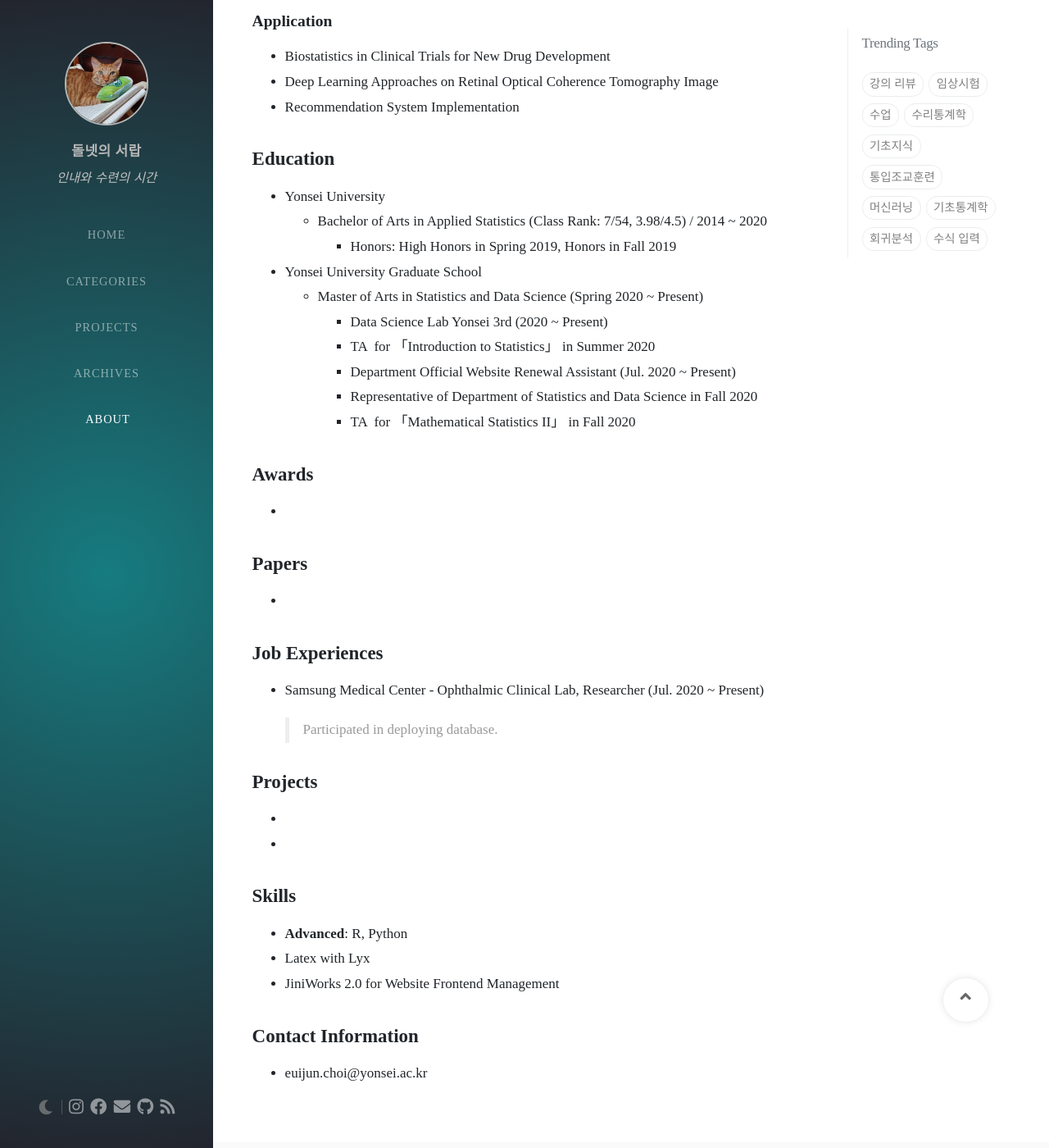
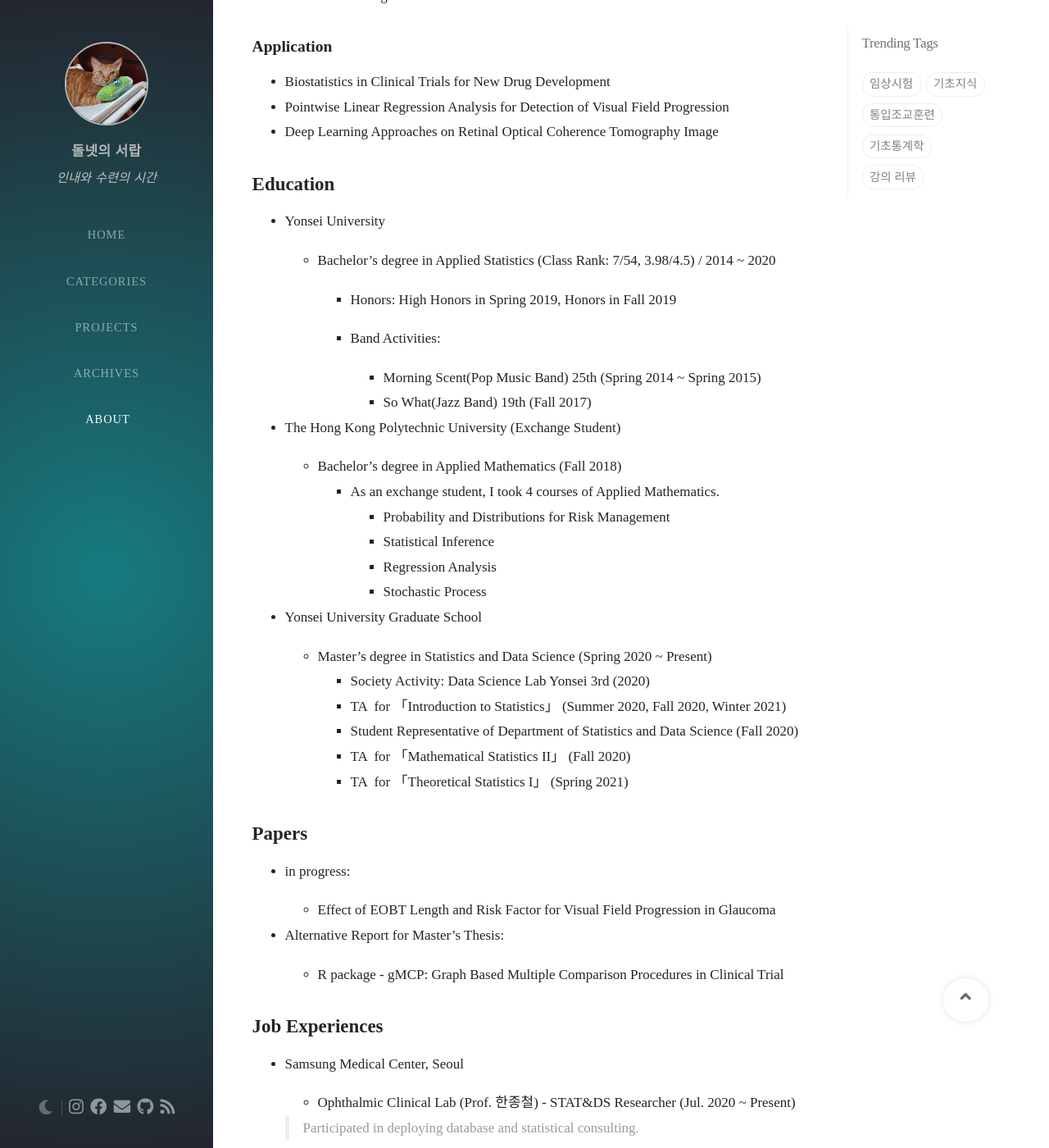
Before and after one commit to Johnnystats/Johnnystats.github.io, a Jekyll site: the page built from tabs/about.md, in a window 1280 px wide and 1400 px high, scrolled down 1052 px. Shown: the whole window at 82% size. Built offline with Jekyll 4.4.1, drawn with Linux system fonts in a browser that asks for light colours; nearby versions of some CDN libraries; some of the changed text lies outside the part shown.

```diff
--- a/tabs/about.md
+++ b/tabs/about.md
@@ -1,5 +1,5 @@
 ---
-title: About me (지속가능한 최신화)
+title: About me
 ---
 
 
@@ -11,64 +11,103 @@ title: About me (지속가능한 최신화)
 > but God is the strength of my heart and my portion forever.
 > (Psalms 73:26)
 
+
+
 ## **Research Interests**
 
 #### **Statistical Methodologies / Theories**
 
-+ Experimental Design
-+ Bayesian Inference (just interest...)
-+ Machine Learning
++ Design of Experiments
++ Nonparametric Statistics
 + Generalized Linear Mixed Model
 + Longitudinal Data Analysis
++ Survival Analysis
++ Machine Learning
+
+
 
 #### **Application**
 
 + Biostatistics in Clinical Trials for New Drug Development
++ Pointwise Linear Regression Analysis for Detection of Visual Field Progression
 + Deep Learning Approaches on Retinal Optical Coherence Tomography Image
-+ Recommendation System Implementation
+
+
 
 ## **Education**
 
 + Yonsei University
-  + Bachelor of Arts in Applied Statistics (Class Rank: 7/54, 3.98/4.5) / 2014 ~ 2020
-    - Honors: High Honors in Spring 2019, Honors in Fall 2019
+
+  + Bachelor's degree in Applied Statistics (Class Rank: 7/54, 3.98/4.5) / 2014 ~ 2020
+
+    + Honors: High Honors in Spring 2019, Honors in Fall 2019
+
+    + Band Activities:
+
+      + Morning Scent(Pop Music Band) 25th (Spring 2014 ~ Spring 2015)
+      + So What(Jazz Band) 19th (Fall 2017)
 
 
+
++ The Hong Kong Polytechnic University (Exchange Student)
+
+  + Bachelor's degree in Applied Mathematics (Fall 2018)
+    + As an exchange student, I took 4 courses of Applied Mathematics.
+      + Probability and Distributions for Risk Management
+      + Statistical Inference
+      + Regression Analysis
+      + Stochastic Process
 
 
 
 - Yonsei University Graduate School
-  - Master of Arts in Statistics and Data Science (Spring 2020 ~ Present)
-    - Data Science Lab Yonsei 3rd (2020 ~ Present)
-    - TA &nbsp;for 「Introduction to Statistics」 in Summer 2020
-    - Department Official Website Renewal Assistant (Jul. 2020 ~ Present)
-    - Representative of Department of Statistics and Data Science in Fall 2020
-    - TA &nbsp;for 「Mathematical Statistics II」 in Fall 2020
+  - Master's degree in Statistics and Data Science (Spring 2020 ~ Present)
+    - Society Activity: Data Science Lab Yonsei 3rd (2020)
+    - TA &nbsp;for 「Introduction to Statistics」 (Summer 2020, Fall 2020, Winter 2021)
+    - Student Representative of Department of Statistics and Data Science (Fall 2020)
+    - TA &nbsp;for 「Mathematical Statistics II」 (Fall 2020)
+    - TA &nbsp;for 「Theoretical Statistics I」 (Spring 2021)
 
-## **Awards**
 
-+
 
 ## **Papers**
 
-+
++ in progress:
+
+  + Effect of EOBT Length and Risk Factor for Visual Field Progression in Glaucoma
+
++ Alternative Report for Master's Thesis:
+
+  - R package - gMCP: Graph Based Multiple Comparison Procedures in Clinical Trial
+
+
 
 ## **Job Experiences**
 
-+ Samsung Medical Center - Ophthalmic Clinical Lab, Researcher (Jul. 2020 ~ Present)
++ Samsung Medical Center, Seoul
 
-  >  Participated in deploying database.
+  + Ophthalmic Clinical Lab (Prof. 한종철) - STAT&DS Researcher (Jul. 2020 ~ Present)
+
+  >  Participated in deploying database and statistical consulting.
+
+
 
 ## **Projects**
 
-+
-+
++ [Department Official Website](https://stat.yonsei.ac.kr/stat/index.do) Renewal Project - Graduate Assistant (Jul. 2020)
++ [College of Commerce and Economics New Letter [Vol.19]](https://ybe.yonsei.ac.kr/ybe/newsletter/1.do?mode=view&articleNo=108023&article.offset=0&articleLimit=10) - Photoshop Assistant (Dec. 2020)
++ Department BK21 Official Website Building Project -  Graduate Assistant (Winter 2021, in progress)
++ BK21 Academic Lunch Seminar (Mar. 2021, in preparation)
+
+
 
 ## **Skills**
 
-+ **Advanced**: R, Python
++ **Advanced**: R, Python Programming
++ SAS Programming
 + Latex with Lyx
-+ JiniWorks 2.0 for Website Frontend Management
+
+
 
 ## **Contact Information**
 
```
Also changed, not shown: tabs/projects.md (+13 -3 lines), _posts/숨김/#2020-03-07-[lyx]lyxtest2.md (renamed from _posts/숨김/2020-03-07-[lyx]lyxtest2.md), _posts/숨김/#2020-03-16-[머신러닝]0.머신러닝-개괄과-선형회귀.md (renamed from _posts/숨김/2020-03-16-[머신러닝]0.머신러닝-개괄과-선형회귀.md), _posts/숨김/#2020-03-20-[머신러닝]1.로지스틱회귀.md (renamed from _posts/숨김/2020-03-20-[머신러닝]1.로지스틱회귀.md), _posts/숨김/#2020-04-14-[수통]1.1 Probability Space and Random Variable.md (renamed from _posts/숨김/2020-04-14-[수통]1.1 Probability Space and Random Variable.md), _posts/숨김/#2020-04-15-[수통]1.2 Integration and Differentiation.md (renamed from _posts/숨김/2020-04-15-[수통]1.2 Integration and Differentiation.md), _posts/숨김/#2020-04-16-[수통]1.3 Transformations and Expectations.md (renamed from _posts/숨김/2020-04-16-[수통]1.3 Transformations and Expectations.md), _posts/숨김/#2020-04-16-[수통]1.3-2 Moment Generating Function and Characteristic Function.md (renamed from _posts/숨김/2020-04-16-[수통]1.3-2 Moment Generating Function and Characteristic Function.md), _posts/숨김/#2020-04-17-[수통]1.3-(sup) Limiting Distribution.md (renamed from _posts/숨김/2020-04-17-[수통]1.3-(sup) Limiting Distribution.md), assets/img/project/project2.png (added).
